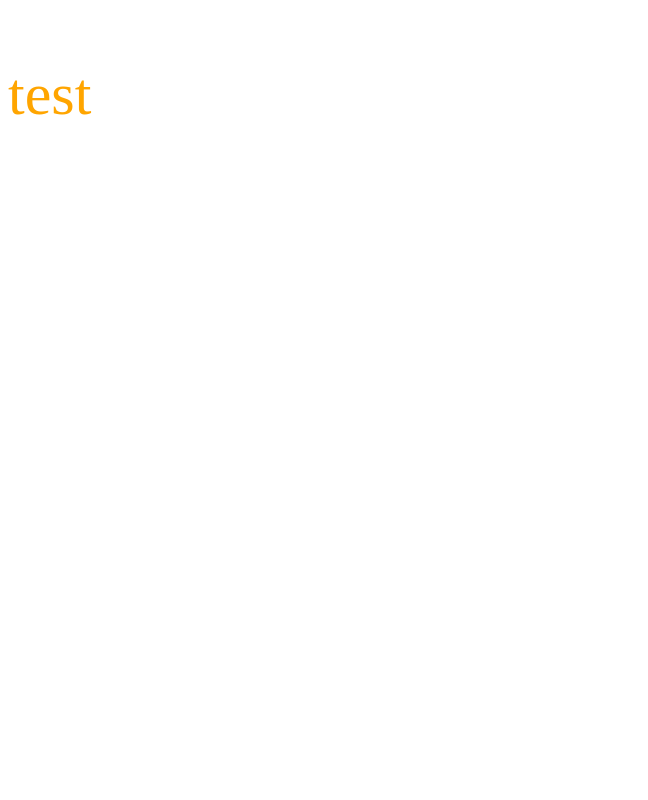
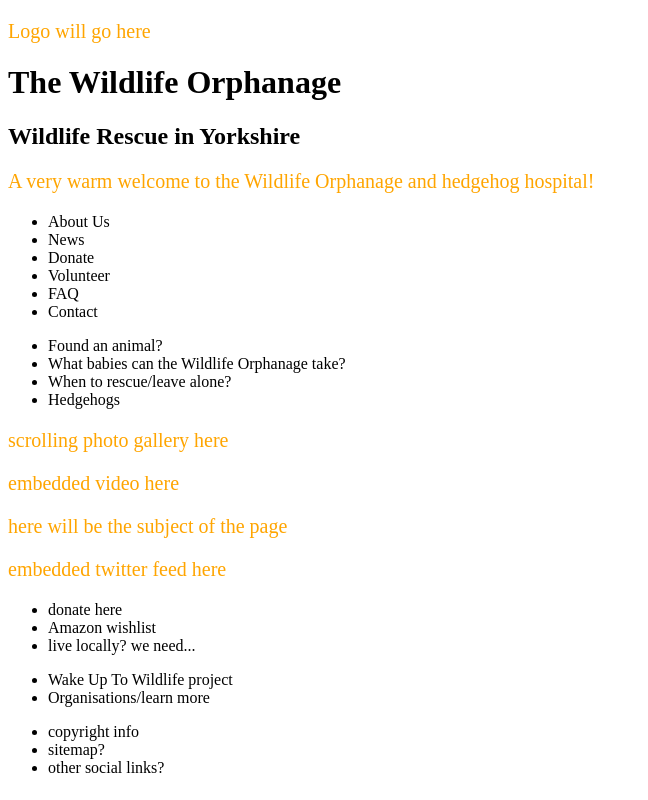
Before and after one commit to Longwool/wildlife-orphanage, a plain HTML site: page index.html in a window 1280 px wide. Shown: the whole page, without its empty margins (0-648 px from the left). Drawn offline with Linux system fonts and the light colour scheme.

Commit message:
Homepage html structure

```diff
--- a/index.html
+++ b/index.html
@@ -6,7 +6,68 @@
 </head>
 <body>
 
-	<p>test</p>
+	<header>
+
+	<p>Logo will go here</p>
+
+	<h1>The Wildlife Orphanage</h1>
+	<h2>Wildlife Rescue in Yorkshire</h2>
+
+	<p>A very warm welcome to the Wildlife Orphanage and hedgehog hospital!</p>
+
+</header>
+
+<nav>
+	<ul>
+		<li>About Us</li>
+		<li>News</li>
+		<li>Donate</li>
+		<li>Volunteer</li>
+		<li>FAQ</li>
+		<li>Contact</li>
+	</ul>
+</nav>
+
+<nav>
+	<ul>
+		<li>Found an animal?</li>
+		<li>What babies can the Wildlife Orphanage take?</li>
+		<li>When to rescue/leave alone?</li>
+		<li>Hedgehogs</li>
+	</ul>
+</nav>
+
+<section>
+	<p>scrolling photo gallery here</p>
+	<p>embedded video here</p>
+</section>
+
+<article>
+	<p>here will be the subject of the page</p>
+</article>
+
+<aside>
+	<p>embedded twitter feed here</p>
+</aside>
+
+<footer>
+	<ul>
+		<li>donate here</li>
+		<li>Amazon wishlist</li>
+		<li>live locally? we need...</li>
+	</ul>
+	<ul>
+		<li>Wake Up To Wildlife project</li>
+		<li>Organisations/learn more</li>
+	</ul>
+	<ul>
+		<li>copyright info</li>
+		<li>sitemap?</li>
+		<li>other social links?</li>
+	</ul>
+</footer>
+
+
 
 </body>
 </html>
--- a/styles/main.css
+++ b/styles/main.css
@@ -1,4 +1,4 @@
 p	{
 	color: orange;
-	font-size: 60px;
+	font-size: 20px;
 }
```
